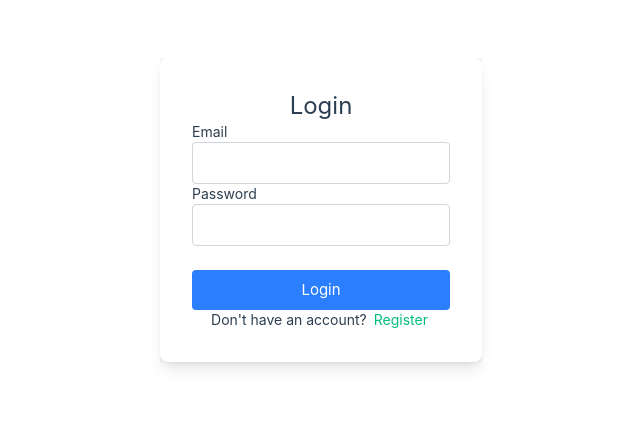
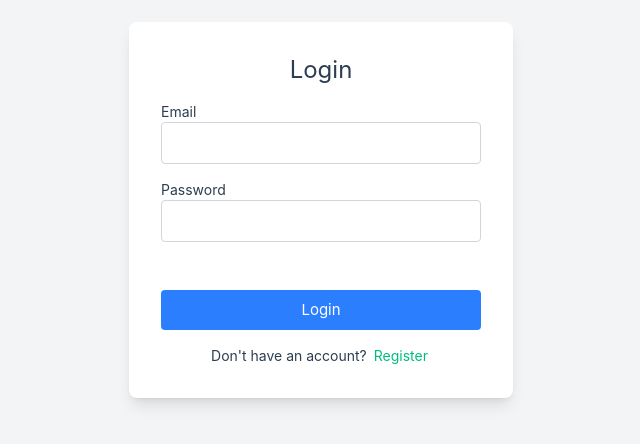
Before and after one commit to Architpidhadiya/exhibytesolution, a Vue app in the folder myapp/: page /login in a window 1280 px wide. Shown: the part 190-634 px from the top of the page, without its empty margins (319-959 px from the left). Built offline with nearby package versions, Linux system fonts and the light colour scheme.

Commit message:
Fix: Content

```diff
--- a/myapp/src/assets/base.css
+++ b/myapp/src/assets/base.css
@@ -54,7 +54,7 @@
 *::before,
 *::after {
   box-sizing: border-box;
-  margin: 0;
+  /* margin: 0; */
   font-weight: normal;
 }
 
--- a/myapp/src/assets/main.css
+++ b/myapp/src/assets/main.css
@@ -2,9 +2,9 @@
 @import "tailwindcss";
 
 #app {
-  max-width: 1280px;
+  /* max-width: 1280px; */
   margin: 0 auto;
-  padding: 2rem;
+  /* padding: 2rem; */
   font-weight: normal;
 }
 
@@ -22,13 +22,13 @@ a,
   }
 }
 
-@media (min-width: 1024px) {
+@media (/*min-width: 1024px*/) {
   body {
     display: flex;
     place-items: center;
   }
 
-  /* #app {
+   /*#app {
     display: grid;
     grid-template-columns: 1fr 1fr;
     padding: 0 2rem;
--- a/myapp/src/components/LoginPage.vue
+++ b/myapp/src/components/LoginPage.vue
@@ -1,6 +1,7 @@
 <template>
-  <div class=" bg-gray-100">
-    <div class="flex items-center justify-center h-full ">
+
+    <!-- <div class="flex items-center justify-center h-full "> -->
+      <div class="h-screen flex items-center justify-center bg-gray-100">
       <div class="w-full max-w-sm p-8 bg-white shadow-lg rounded-lg">
         <h2 class="text-2xl font-bold text-center mb-4">{{ isRegistering ? 'Register' : 'Login' }}</h2>
 
@@ -83,7 +84,7 @@
 
       </div>
     </div>
-  </div>
+
 </template>
 
 <script setup>
--- a/myapp/src/components/UserDashboard.vue
+++ b/myapp/src/components/UserDashboard.vue
@@ -1,6 +1,7 @@
 <template>
-  <div class="">
-    <header class="flex justify-between items-center p-4 bg-blue-500 text-white ">
+  <div class="h-screen flex-col">
+    <!-- <header class="flex justify-between items-center p-4 bg-blue-500 text-white "> -->
+      <header class="fixed top-0 left-0 w-full flex justify-between items-center p-3 bg-blue-500 text-white shadow-md">
       <div >
         <button @click="showPosts" class="mx-2">Posts</button> |
         <button @click="showTodos" class="mx-2">Todos</button> |
@@ -11,7 +12,9 @@
         <button @click="logout" class="px-4 py-2 bg-red-500 rounded">Logout</button>
       </div>
     </header>
-    <div class="flex-1 p-4 overflow-auto">
+
+    <!-- <div class="flex-1 flex flex-col pt-16 min-h-0  max-w-full"> -->
+    <div class="flex-1 overflow-auto p-4 mt-20 bg-gray-100">
       <div v-if="loading" class="text-center my-4">
         <span class="loader"></span> Loading...
       </div>
@@ -26,6 +29,7 @@
       </div>
     </div>
   </div>
+  <!-- </div> -->
 </template>
 
 <script setup>
```
